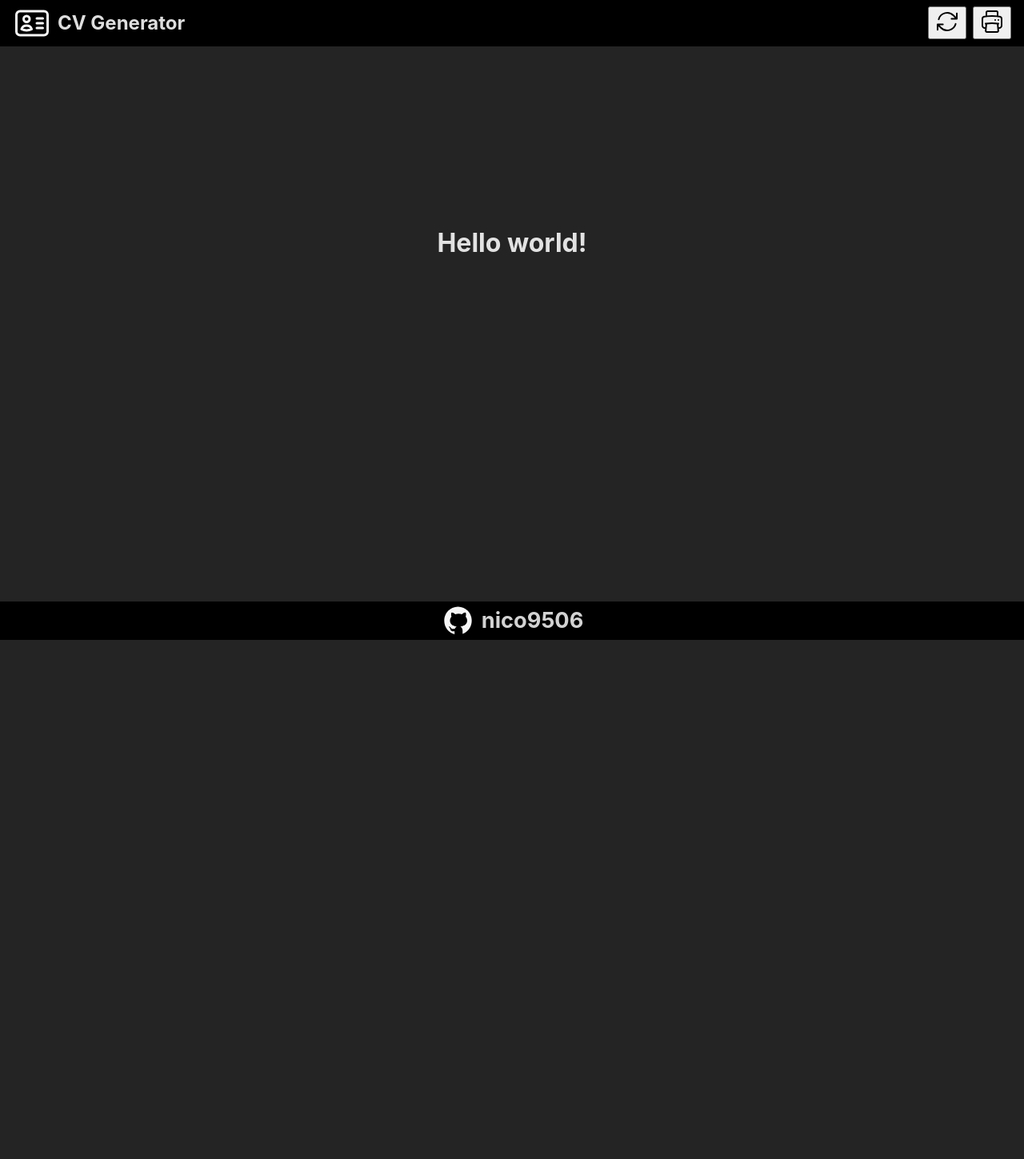
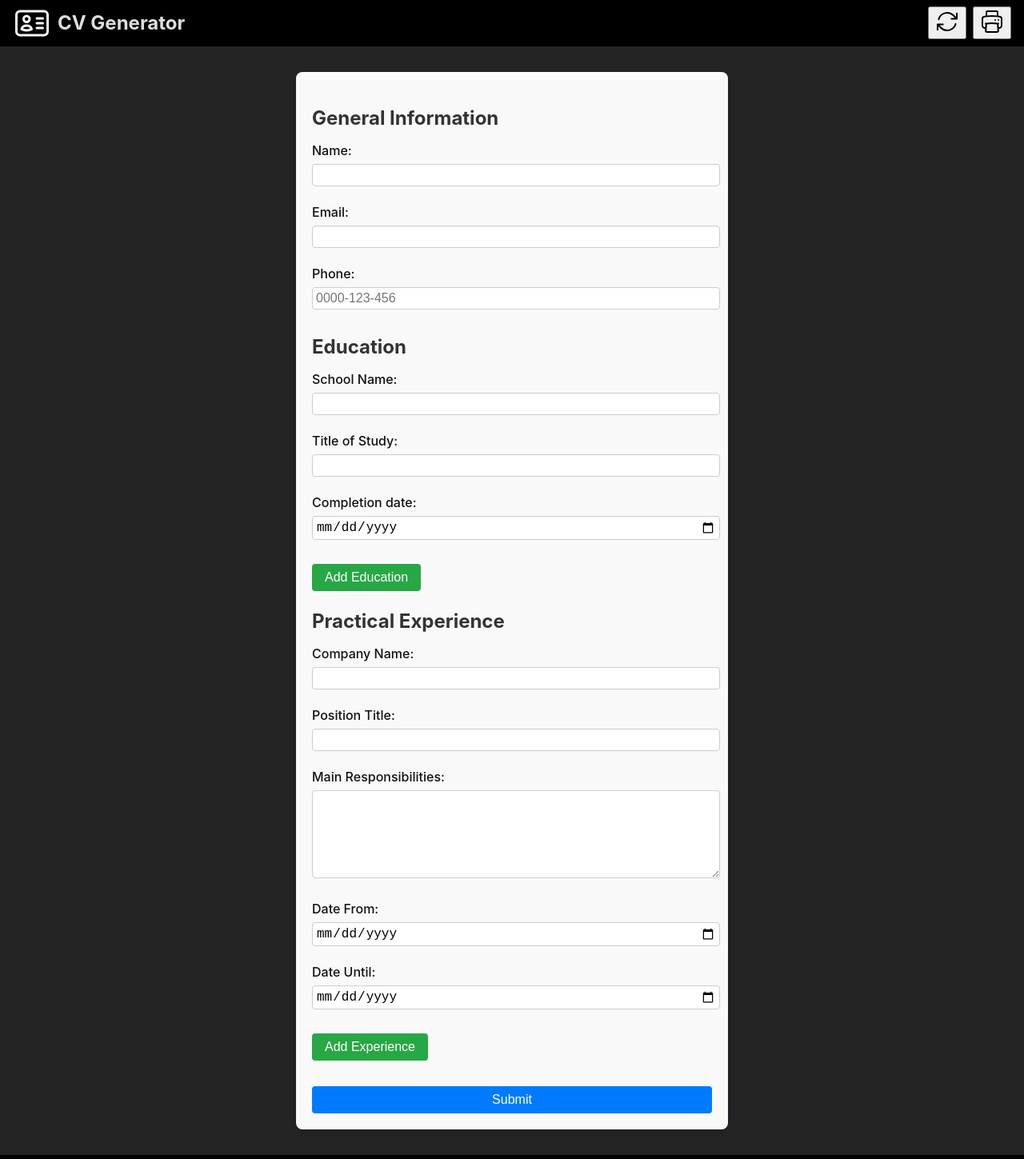
Before and after one commit to nico9506/TOP-cv-builder, a React (Vite) app: page / in a window 1280 px wide. Shown: the top 1449 px of the page at 80% size. Before the commit the page ends 800 px from the top, so only its background shows below. Built offline with nearby package versions, Linux system fonts and the light colour scheme.

Commit message:
feat: create input form and add styling

```diff
--- a/src/App.tsx
+++ b/src/App.tsx
@@ -1,11 +1,12 @@
 import Navbar from "./components/Navbar.jsx";
 import Footer from "./components/Footer.tsx";
+import ResumeForm from "./components/ResumeForm.tsx";
 
 function App() {
   return (
     <>
       <Navbar></Navbar>
-      <h1>Hello world!</h1>
+      <ResumeForm></ResumeForm>
       <Footer></Footer>
     </>
   );
--- /dev/null
+++ b/src/components/ResumeForm.tsx
@@ -0,0 +1,211 @@
+import { useState } from "react";
+import "../styles/ResumeForm.css";
+
+const ResumeForm = () => {
+  const [generalInfo, setGeneralInfo] = useState({
+    name: "",
+    email: "",
+    phone: "",
+  });
+
+  const [education, setEducation] = useState([
+    {
+      school: "",
+      titleOfStudy: "",
+      dateOfStudy: "",
+    },
+  ]);
+
+  const [experience, setExperience] = useState([
+    {
+      company: "",
+      position: "",
+      responsibilities: "",
+      dateFrom: "",
+      dateUntil: "",
+    },
+  ]);
+
+  const handleChangeGeneralInfo = (e) => {
+    const { name, value } = e.target;
+    setGeneralInfo({
+      ...generalInfo,
+      [name]: value,
+    });
+  };
+
+  const handleChangeEducation = (index, e) => {
+    const { name, value } = e.target;
+    const updatedEducation = [...education];
+    updatedEducation[index] = {
+      ...updatedEducation[index],
+      [name]: value,
+    };
+    setEducation(updatedEducation);
+  };
+
+  const handleChangeExperience = (index, e) => {
+    const { name, value } = e.target;
+    const updatedExperience = [...experience];
+    updatedExperience[index] = {
+      ...updatedExperience[index],
+      [name]: value,
+    };
+    setExperience(updatedExperience);
+  };
+
+  const addEducation = () => {
+    setEducation([
+      ...education,
+      { school: "", titleOfStudy: "", dateOfStudy: "" },
+    ]);
+  };
+
+  const addExperience = () => {
+    setExperience([
+      ...experience,
+      {
+        company: "",
+        position: "",
+        responsibilities: "",
+        dateFrom: "",
+        dateUntil: "",
+      },
+    ]);
+  };
+
+  const handleSubmit = (e) => {
+    e.preventDefault();
+    console.log("General Info:", generalInfo);
+    console.log("Education:", education);
+    console.log("Experience:", experience);
+  };
+
+  return (
+    <form onSubmit={handleSubmit}>
+      <h2>General Information</h2>
+      <label>
+        Name:
+        <input
+          type="text"
+          name="name"
+          value={generalInfo.name}
+          onChange={handleChangeGeneralInfo}
+        />
+      </label>
+      <label>
+        Email:
+        <input
+          type="email"
+          name="email"
+          value={generalInfo.email}
+          onChange={handleChangeGeneralInfo}
+        />
+      </label>
+      <label>
+        Phone:
+        <input
+          type="tel"
+          name="phone"
+          placeholder="0000-123-456"
+          pattern="[0-9]{4}-[0-9]{3}-[0-9]{3}"
+          value={generalInfo.phone}
+          onChange={handleChangeGeneralInfo}
+        />
+      </label>
+
+      <h2>Education</h2>
+      {education.map((edu, index) => (
+        <div key={index}>
+          <label>
+            School Name:
+            <input
+              type="text"
+              name="school"
+              value={edu.school}
+              onChange={(e) => handleChangeEducation(index, e)}
+            />
+          </label>
+          <label>
+            Title of Study:
+            <input
+              type="text"
+              name="titleOfStudy"
+              value={edu.titleOfStudy}
+              onChange={(e) => handleChangeEducation(index, e)}
+            />
+          </label>
+          <label>
+            Completion date:
+            <input
+              type="date"
+              name="dateOfStudy"
+              value={edu.dateOfStudy}
+              onChange={(e) => handleChangeEducation(index, e)}
+            />
+          </label>
+        </div>
+      ))}
+      <button type="button" onClick={addEducation}>
+        Add Education
+      </button>
+
+      <h2>Practical Experience</h2>
+      {experience.map((exp, index) => (
+        <div key={index}>
+          <label>
+            Company Name:
+            <input
+              type="text"
+              name="company"
+              value={exp.company}
+              onChange={(e) => handleChangeExperience(index, e)}
+            />
+          </label>
+          <label>
+            Position Title:
+            <input
+              type="text"
+              name="position"
+              value={exp.position}
+              onChange={(e) => handleChangeExperience(index, e)}
+            />
+          </label>
+          <label>
+            Main Responsibilities:
+            <textarea
+              name="responsibilities"
+              value={exp.responsibilities}
+              onChange={(e) => handleChangeExperience(index, e)}
+            />
+          </label>
+          <label>
+            Date From:
+            <input
+              type="date"
+              name="dateFrom"
+              value={exp.dateFrom}
+              onChange={(e) => handleChangeExperience(index, e)}
+            />
+          </label>
+          <label>
+            Date Until:
+            <input
+              type="date"
+              name="dateUntil"
+              value={exp.dateUntil}
+              onChange={(e) => handleChangeExperience(index, e)}
+            />
+          </label>
+        </div>
+      ))}
+      <button type="button" onClick={addExperience}>
+        Add Experience
+      </button>
+
+      <button type="submit">Submit</button>
+    </form>
+  );
+};
+
+export default ResumeForm;
--- /dev/null
+++ b/src/styles/ResumeForm.css
@@ -0,0 +1,83 @@
+form {
+  width: 80%;
+  max-width: 500px;
+  margin: 2rem auto;
+  padding: 20px;
+  background-color: #f9f9f9;
+  border-radius: 8px;
+  box-shadow: 0 4px 8px rgba(0, 0, 0, 0.1);
+}
+
+h2 {
+  font-size: 1.5rem;
+  margin-bottom: 10px;
+  color: #333;
+}
+
+label {
+  display: block;
+  margin-bottom: 10px;
+  font-weight: 500;
+  color: #111;
+}
+
+input,
+textarea {
+  width: 100%;
+  padding: 4px;
+  margin-top: 5px;
+  margin-bottom: 10px;
+  border: 1px solid #ccc;
+  border-radius: 4px;
+  font-size: 1rem;
+}
+
+form > button {
+  padding: 8px 16px;
+  margin-right: 4px;
+  background-color: #007bff;
+  color: white;
+  border: none;
+  border-radius: 4px;
+  font-size: 1rem;
+  cursor: pointer;
+}
+
+form > button:hover {
+  background-color: #0056b3;
+}
+
+form > button[type="submit"] {
+  width: 100%;
+  margin-top: 2rem;
+}
+
+form > button[type="button"] {
+  background-color: #28a745;
+}
+
+form > button[type="button"]:hover {
+  background-color: #218838;
+}
+
+span {
+  color: red;
+  font-size: 0.875rem;
+  margin-top: 5px;
+  display: block;
+}
+
+input:focus,
+textarea:focus {
+  outline: none;
+  border-color: #007bff;
+}
+
+textarea {
+  resize: vertical;
+  min-height: 100px;
+}
+
+form > div {
+  margin-bottom: 20px;
+}
```
